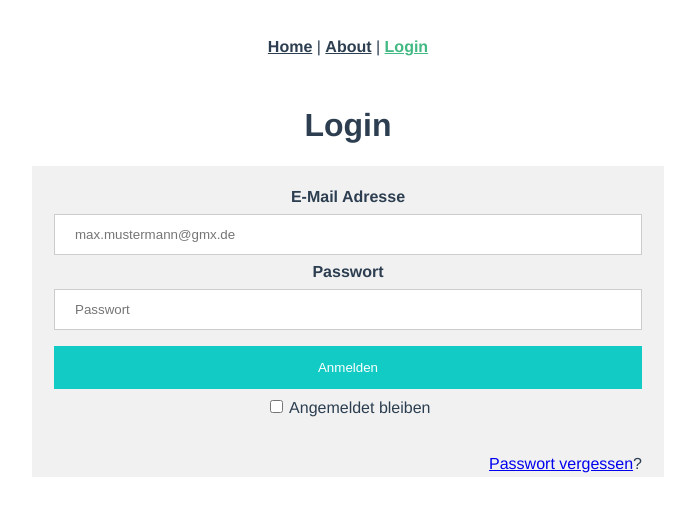
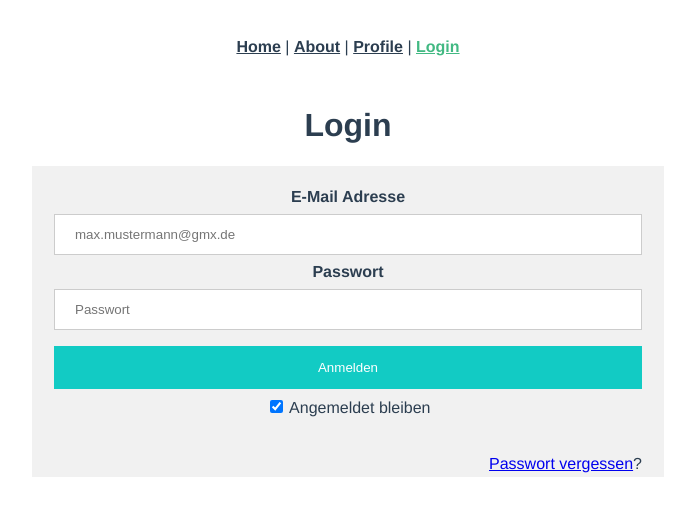
Before and after one commit to NeighborhoodAid/frontend, a Vue app: page /login in a window 1280 px wide. Shown: the top 516 px of the page, without its empty margins (292-987 px from the left). Built offline with nearby package versions, Linux system fonts and the light colour scheme.

Commit message:
Revert "Add javascript login & logout handling"

```diff
--- a/src/App.vue
+++ b/src/App.vue
@@ -3,23 +3,12 @@
     <div id="nav">
       <router-link to="/">Home</router-link> |
       <router-link to="/about">About</router-link> |
-      <span v-if="$store.getters['userModule/isLoggedIn']"> <router-link to="/profile">Profile</router-link> | </span>
-      <span v-if="$store.getters['userModule/isLoggedIn']"> <router-link to="/logout">Logout</router-link> </span>
-      <span v-else> <router-link to="/login">Login</router-link></span>
+      <router-link to="/profile">Profile</router-link> |
+      <router-link to="/login">Login</router-link>
     </div>
     <router-view/>
   </div>
 </template>
-
-<script lang="ts">
-import Vue from 'vue'
-
-export default Vue.extend({
-  mounted: function () {
-    this.$store.dispatch("userModule/init");
-  }
-})
-</script>
 
 <style lang="scss">
 #app {
--- a/src/router/index.ts
+++ b/src/router/index.ts
@@ -1,7 +1,6 @@
 import Vue from 'vue'
 import VueRouter from 'vue-router'
 import Home from '../views/Home.vue'
-import store from '@/store'
 
 Vue.use(VueRouter)
 
@@ -22,9 +21,6 @@ const routes = [
   {
     path: '/profile',
     name: 'Profile',
-    meta: {
-      requiresAuth: true
-    },
     // route level code-splitting
     // this generates a separate chunk (about.[hash].js) for this route
     // which is lazy-loaded when the route is visited.
@@ -33,12 +29,10 @@ const routes = [
   {
     path: '/login',
     name: 'Login',
+    // route level code-splitting
+    // this generates a separate chunk (about.[hash].js) for this route
+    // which is lazy-loaded when the route is visited.
     component: () => import(/* webpackChunkName: "about" */ '../views/Login.vue')
-  },
-  {
-    path: '/logout',
-    name: 'Logout',
-    component: () => import(/* webpackChunkName: "about" */ '../views/Logout.vue')
   }
 ]
 
@@ -48,24 +42,4 @@ const router = new VueRouter({
   routes
 })
 
-router.beforeEach((to, from, next) => {
-  if(to.name === 'Logout'){
-    // Notify the store about the logout
-    store.dispatch("userModule/logout");
-    next();
-  } else if(to.matched.some(record => record.meta.requiresAuth)) {
-      if (!store.getters['userModule/isLoggedIn']) {
-          // Redirect to login when the user is not logged in
-          next({
-              path: '/login',
-              params: { nextUrl: to.fullPath }
-          })
-      } else {
-        next()
-      }
-  }else {
-      next()
-  }
-})
-
 export default router
--- a/src/store/index.ts
+++ b/src/store/index.ts
@@ -1,6 +1,5 @@
 import Vue from 'vue'
 import Vuex from 'vuex'
-import userModule from '@/store/userModule'
 
 Vue.use(Vuex)
 
@@ -12,6 +11,5 @@ export default new Vuex.Store({
   actions: {
   },
   modules: {
-    userModule
   }
 })
--- a/src/store/userModule.ts
+++ /dev/null
@@ -1,53 +0,0 @@
-const userModule = {
-    namespaced: true,
-    state: {
-        email: "",
-        stayLoggedIn: false,
-        sessionToken: ""
-    },
-    mutations: {
-        setEmail(state: any, email: string){
-            state.email = email
-        },
-        setStayLoggedIn(state: any, stayLoggedIn: boolean){
-            console.log("switch" + stayLoggedIn)
-            state.stayLoggedIn = stayLoggedIn
-        },
-        setSessionToken(state: any, token: string){
-            state.sessionToken = token
-        }
-    },
-    actions: {
-        init: function({ commit }: any) {
-            let sessionToken = localStorage.getItem("sessionToken")
-            if(sessionToken === null){
-                sessionToken = "";
-            }
-            commit("setSessionToken", sessionToken)
-        },
-        login: async function ({ state, commit }: any, password: string) {
-            // FIXME: Add REST call here:
-            console.log("Login with " + state.email + " and " + password + "; stay logged in: " + state.stayLoggedIn)
-
-            const sessionToken = "dummyToken"
-            if(state.stayLoggedIn){
-                localStorage.setItem("sessionToken", sessionToken)
-            }
-            commit("setSessionToken", "anyToken")
-        },
-        logout: async function ({ state, commit }: any) {
-            localStorage.removeItem("sessionToken")
-            commit("setSessionToken", "")
-
-            // FIXME: Add REST call here
-            console.log("Logout with " + state.stayLoggedIn)
-        }
-    },
-    getters: {
-        isLoggedIn: function (state: any): boolean {
-            return state.sessionToken !== ""
-        }
-    }
-}
-
-export default userModule
--- a/src/views/Login.vue
+++ b/src/views/Login.vue
@@ -1,18 +1,18 @@
 <template>
     <div class="login">
         <h1>Login</h1>
-        <form id="login-form" @submit.prevent="onLogin">
+        <form action="FIXME" method="FIXME">
 
             <div class="container">
                 <label for="email"><b>E-Mail Adresse</b></label>
-                <input v-model="email" type="text" placeholder="max.mustermann@gmx.de" name="email" required>
+                <input type="text" placeholder="max.mustermann@gmx.de" name="email" required>
 
                 <label for="psw"><b>Passwort</b></label>
-                <input v-model="password" type="password" placeholder="Passwort" name="psw" required>
+                <input type="password" placeholder="Passwort" name="psw" required>
 
                 <button type="submit">Anmelden</button>
                 <label>
-                    <input v-model="stayLoggedIn" type="checkbox" checked="checked" name="remember"> Angemeldet bleiben
+                    <input type="checkbox" checked="checked" name="remember"> Angemeldet bleiben
                 </label>
             </div>
 
@@ -25,28 +25,8 @@
 
 <script lang="ts">
 import Vue from 'vue'
-import router from '../router'
 export default Vue.extend({
-  data: function () {
-    return {
-    password: ""
-  }},
-  methods: {
-    onLogin: async function (){
-      await this.$store.dispatch("userModule/login", this.password)
-      router.push("/");
-    }
-  },
-  computed:{
-    email: {
-      get () { return this.$store.state.userModule.email },
-      set (value) { this.$store.commit('userModule/setEmail', value) }
-    },
-    stayLoggedIn: {
-      get () { return this.$store.state.userModule.stayLoggedIn },
-      set (value) { this.$store.commit('userModule/setStayLoggedIn', value) }
-    }
-  }
+
 })
 </script>
 
--- a/src/views/Logout.vue
+++ /dev/null
@@ -1,16 +0,0 @@
-<template>
-    <div class="logout">
-        <h1>Vielen Dank für Ihren Besuch</h1>
-    </div>
-</template>
-
-<script lang="ts">
-import Vue from 'vue'
-export default Vue.extend({
-
-})
-</script>
-
-<style lang="scss" scoped>
-
-</style>
```
